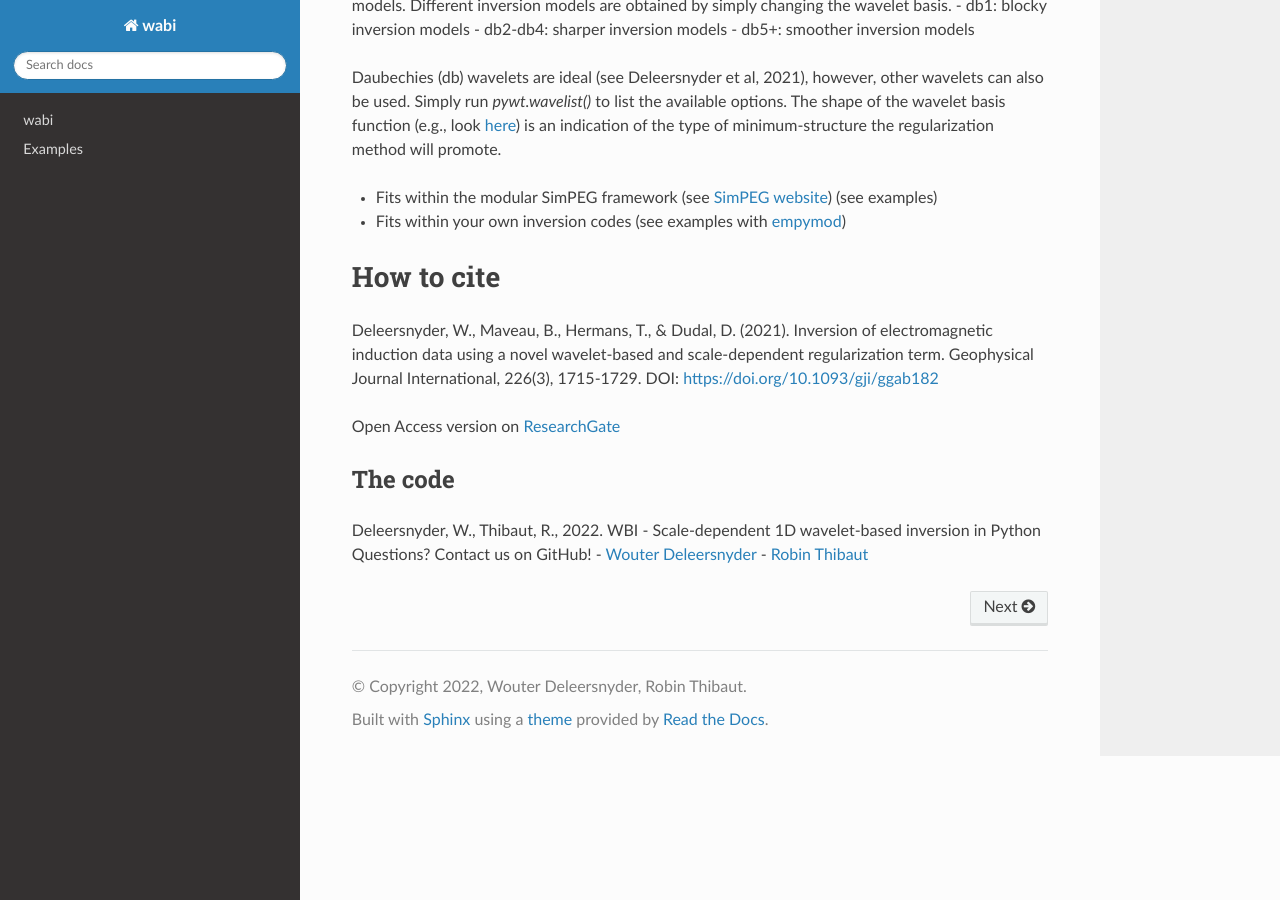
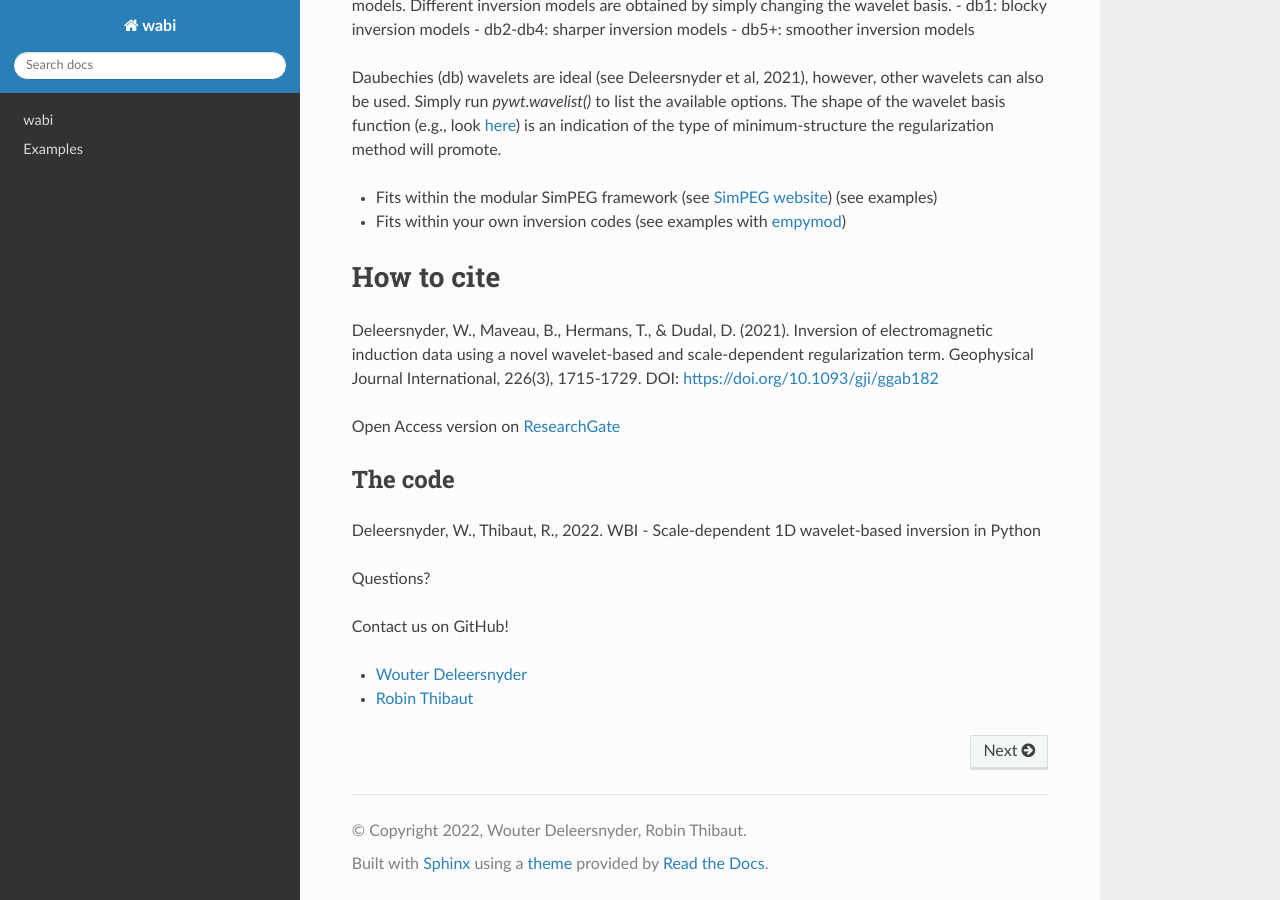
Before and after one commit to WouterDls/1D-wavelet-based-inversion, a Sphinx documentation site: the page built from docs/index.rst, in a window 1280 px wide and 900 px high, scrolled down 707 px. Built offline with Sphinx 7.4.7 and the Read the Docs theme 2.0.0, drawn with Linux system fonts in a browser that asks for light colours.

Commit message:
Edit docs

```diff
--- a/docs/index.rst
+++ b/docs/index.rst
@@ -52,7 +52,10 @@ Open Access version on `ResearchGate <https://www.researchgate.net/publication/3
 The code
 --------
 Deleersnyder, W., Thibaut, R., 2022. WBI - Scale-dependent 1D wavelet-based inversion in Python
+
 Questions?
+
 Contact us on GitHub!
+
 - `Wouter Deleersnyder <https://github.com/WouterDls>`_
 - `Robin Thibaut <https://github.com/RobinThibaut>`_
--- a/docs/wbi.rst
+++ b/docs/wbi.rst
@@ -7,8 +7,9 @@ Subpackages
 .. toctree::
    :maxdepth: 4
 
+   wbi.wavelet_regularization
    wbi.testing
-   wbi.wavelet_regularization
+
 
 Module contents
 ---------------
```
